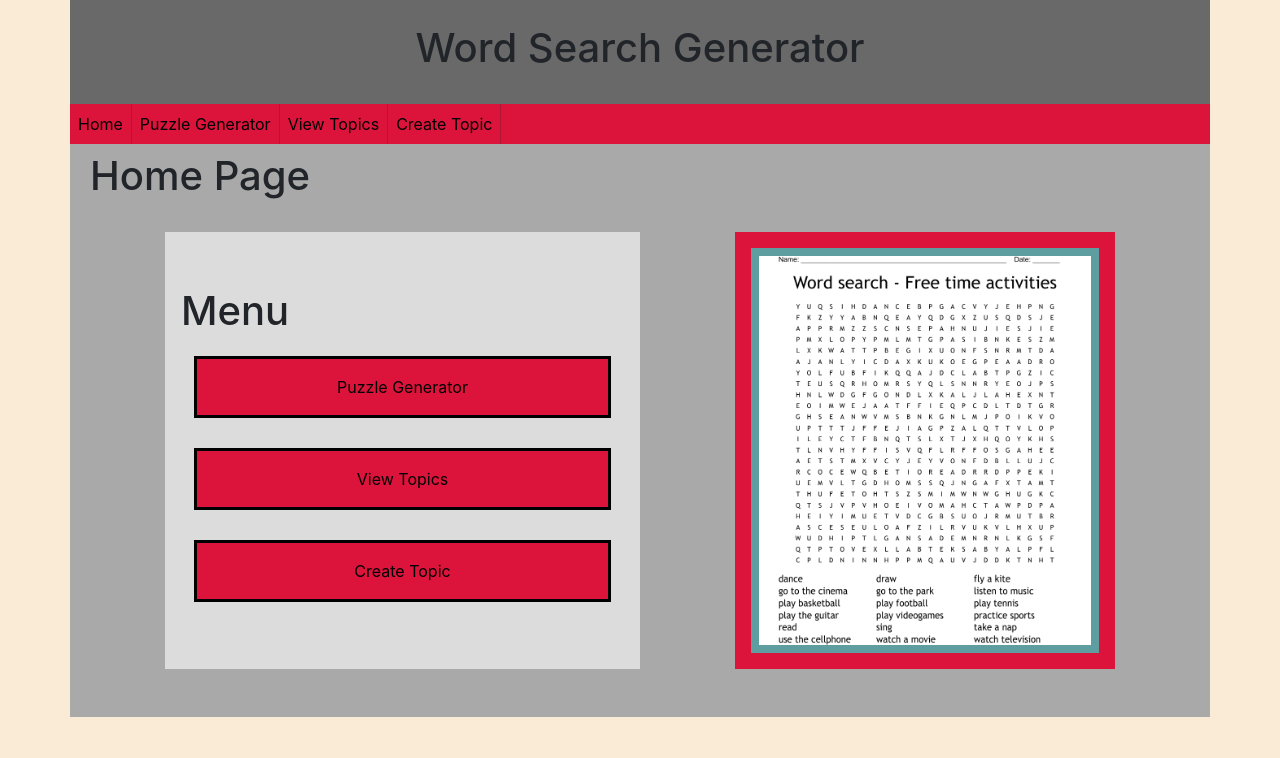
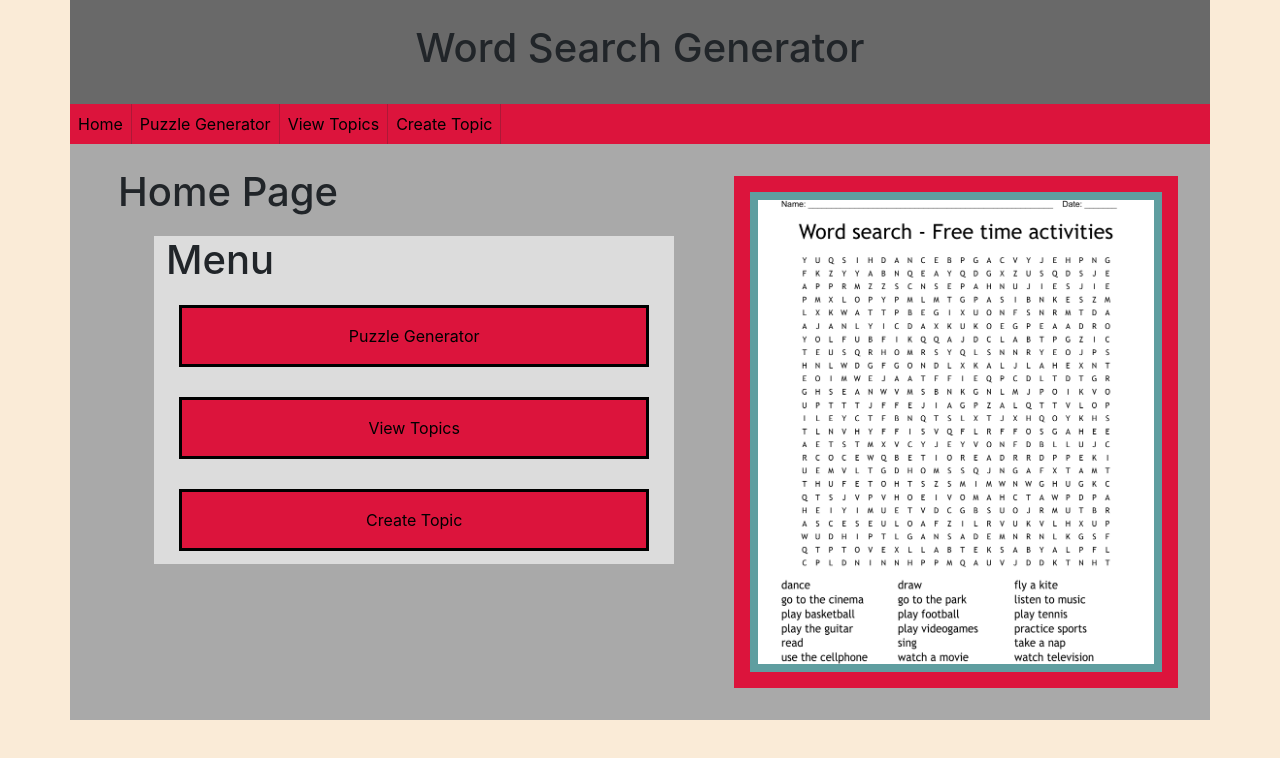
Before and after one commit to cporterbellarmine/SeniorCapstone2024, a React (Create React App) app in the folder working_version_capstone/: page / in a window 1280 px wide. Shown: the top 758 px of the page. Built offline with nearby package versions, Linux system fonts and the light colour scheme; the HTML template or start-up script is replaced by a standard one.

Commit message:
Yet another reorg to better fill space

```diff
--- a/working_version_capstone/src/Pages/HomePage.js
+++ b/working_version_capstone/src/Pages/HomePage.js
@@ -8,23 +8,28 @@ import { StyledContainer, StyledMenuCol, PhotoCol } from './HomePageComponentSty
 function HomePage() {
     return(
         <StyledContainer>
-            <Col>
-                <Row className='py-2 px-2'>
+            <Row className='m-3'>
+
+                <Col className='col-6 col-md-7'>
+                    <Row className='p-2'>
                         <h1>Home Page</h1>
                     </Row>
-                <Row className='mb-5 mt-3'>
-                    <Col className='col-2 order-first col-md-1' />
-                    <StyledMenuCol className='p-3 align-content-center col-8 order-5 col-md-4 order-md-1 col-lg-5 col-xl-5'>
+                    <Row className='p-1'>
+                        <Col className='col-1' />
+                        <StyledMenuCol className='col-10'>
                             <MenuContainer />
                         </StyledMenuCol>
-                    <Col className='col-2 order-2 col-md-1 order-md-2 col-lg-1 col-xl-1' />
-                    <Col className='col-2 order-3 col-md-1 d-md-none' />
-                    <PhotoCol className='p-3 d-flex col-8 col-md-5 order-md-5 col-lg-4 col-xl-4'>
+                        <Col className='col-1' />
+                    </Row>
+                </Col>
+                <Col className='col-6 col-md-5 p-3'>
+                    <Row className=''>
+                        <PhotoCol className='10 p-3'>
                             <PuzzlePicture />
                         </PhotoCol>
-                    <Col className='col-2 order-last col-md-1' />
                     </Row>
                 </Col>
+            </Row>
         </StyledContainer>
     );
 }
```
Lines whose indentation alone changed are shown as unchanged.
